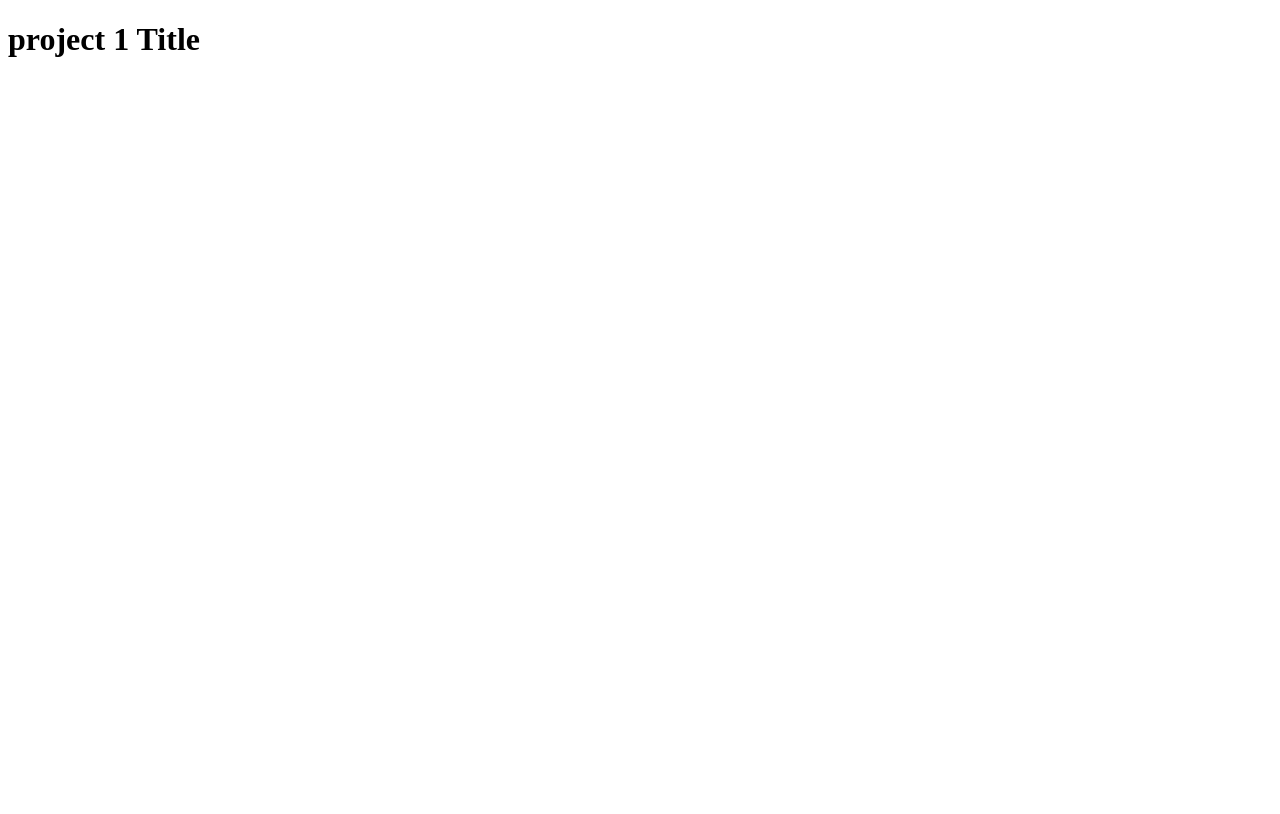
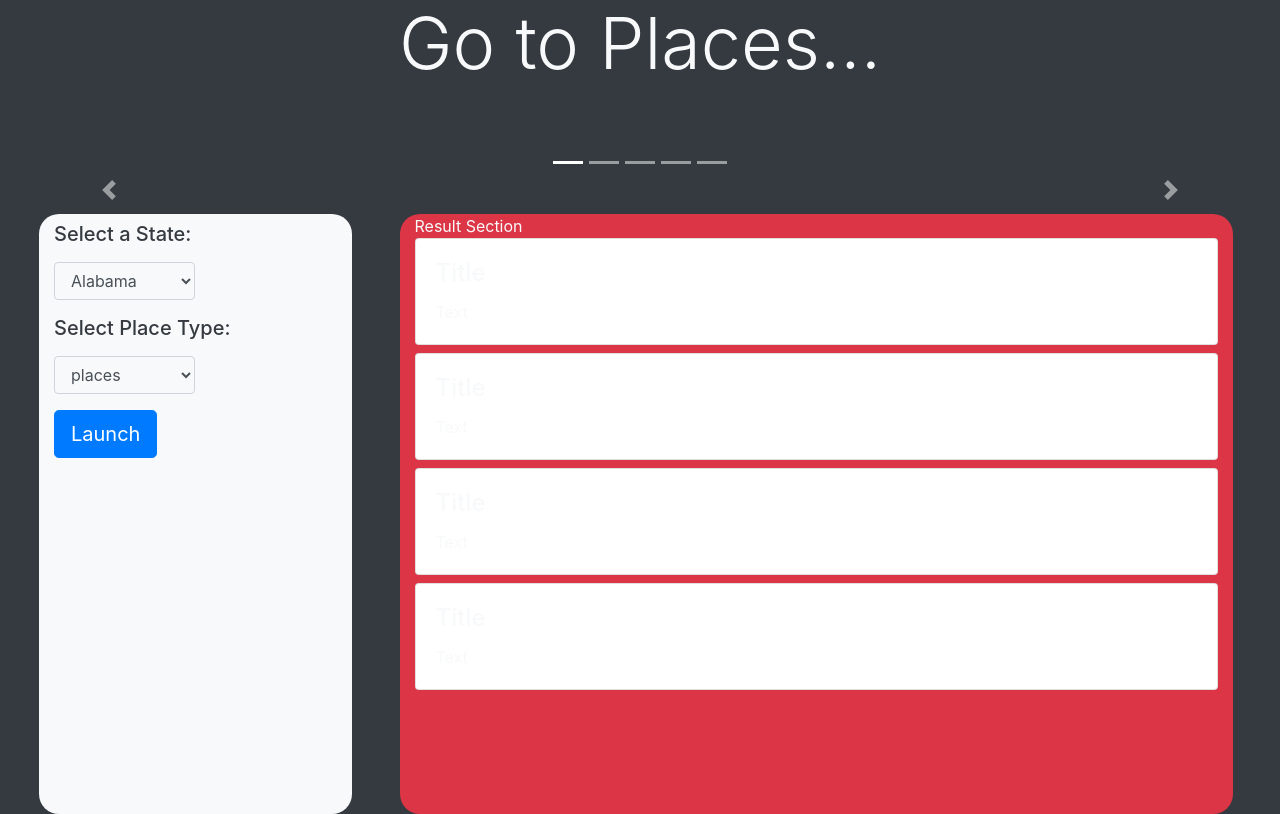
Before and after one commit to samanthalynnes/Project_1_National_Parks, a plain HTML site: page index.html in a window 1280 px wide. Drawn offline with nearby package versions, Linux system fonts and the light colour scheme; no server answers.

Commit message:
created carousel, form section, result section. Added states and place types into the search form

```diff
--- /dev/null
+++ b/assets/javascript/design.js
@@ -0,0 +1,277 @@
+$(document).ready(function() {
+  // set images on carousel
+  //   queryURL =
+  // "https://developer.nps.gov/api/v1/newsreleases?stateCode=&limit=5&q=parks&api_key=rNNmbbVGYhG0JXXavcAsDZoDUxLVy97nKeTT9pyj";
+  api_key = "3cffbd6527cb65b37fddfd66953a8c149200b69d507cfe7340801cfa6a97fa11";
+  queryURL = "https://api.unsplash.com/search/photos?page=1&query=Parks&client_id=" + api_key;
+  $.ajax({
+    type: "GET",
+    url: queryURL
+  }).then(function(response) {
+    console.log(response);
+    // var response_data = response.data;
+    for (var i = 0; i < 5; i++) {
+      var carousel_item_div = $("<div>");
+      carousel_item_div.addClass("carousel-item");
+      carousel_item_div.attr("data-interval", 2000);
+      $(".carousel-item:first-child").addClass("active");
+      var carousel_img = $("<img>");
+      //   var imgSrc = response_data[i].image.url;
+      var imgSrc = response.results[i].urls.regular;
+      console.log(imgSrc);
+      carousel_img.attr("src", imgSrc);
+      carousel_img.attr("alt", "slide no " + (i + 1));
+      carousel_item_div.append(carousel_img);
+      $("#show_img").append(carousel_item_div);
+      //   $("#show_img").append(carousel_img);
+    }
+  });
+});
+// states and places
+
+var states = [
+    {
+        "name": "Alabama",
+        "abbreviation": "AL"
+    },
+    {
+        "name": "Alaska",
+        "abbreviation": "AK"
+    },
+    {
+        "name": "Arizona",
+        "abbreviation": "AZ"
+    },
+    {
+        "name": "Arkansas",
+        "abbreviation": "AR"
+    },
+    {
+        "name": "California",
+        "abbreviation": "CA"
+    },
+    {
+        "name": "Colorado",
+        "abbreviation": "CO"
+    },
+    {
+        "name": "Connecticut",
+        "abbreviation": "CT"
+    },
+    {
+        "name": "Delaware",
+        "abbreviation": "DE"
+    },
+    {
+        "name": "Florida",
+        "abbreviation": "FL"
+    },
+    {
+        "name": "Georgia",
+        "abbreviation": "GA"
+    },
+    {
+        "name": "Hawaii",
+        "abbreviation": "HI"
+    },
+    {
+        "name": "Idaho",
+        "abbreviation": "ID"
+    },
+    {
+        "name": "Illinois",
+        "abbreviation": "IL"
+    },
+    {
+        "name": "Indiana",
+        "abbreviation": "IN"
+    },
+    {
+        "name": "Iowa",
+        "abbreviation": "IA"
+    },
+    {
+        "name": "Kansas",
+        "abbreviation": "KS"
+    },
+    {
+        "name": "Kentucky",
+        "abbreviation": "KY"
+    },
+    {
+        "name": "Louisiana",
+        "abbreviation": "LA"
+    },
+    {
+        "name": "Maine",
+        "abbreviation": "ME"
+    },
+    {
+        "name": "Maryland",
+        "abbreviation": "MD"
+    },
+    {
+        "name": "Massachusetts",
+        "abbreviation": "MA"
+    },
+    {
+        "name": "Michigan",
+        "abbreviation": "MI"
+    },
+    {
+        "name": "Minnesota",
+        "abbreviation": "MN"
+    },
+    {
+        "name": "Mississippi",
+        "abbreviation": "MS"
+    },
+    {
+        "name": "Missouri",
+        "abbreviation": "MO"
+    },
+    {
+        "name": "Montana",
+        "abbreviation": "MT"
+    },
+    {
+        "name": "Nebraska",
+        "abbreviation": "NE"
+    },
+    {
+        "name": "Nevada",
+        "abbreviation": "NV"
+    },
+    {
+        "name": "New Hampshire",
+        "abbreviation": "NH"
+    },
+    {
+        "name": "New Jersey",
+        "abbreviation": "NJ"
+    },
+    {
+        "name": "New Mexico",
+        "abbreviation": "NM"
+    },
+    {
+        "name": "New York",
+        "abbreviation": "NY"
+    },
+    {
+        "name": "North Carolina",
+        "abbreviation": "NC"
+    },
+    {
+        "name": "North Dakota",
+        "abbreviation": "ND"
+    },
+    {
+        "name": "Ohio",
+        "abbreviation": "OH"
+    },
+    {
+        "name": "Oklahoma",
+        "abbreviation": "OK"
+    },
+    {
+        "name": "Oregon",
+        "abbreviation": "OR"
+    },
+    {
+        "name": "Pennsylvania",
+        "abbreviation": "PA"
+    },
+    {
+        "name": "Rhode Island",
+        "abbreviation": "RI"
+    },
+    {
+        "name": "South Carolina",
+        "abbreviation": "SC"
+    },
+    {
+        "name": "South Dakota",
+        "abbreviation": "SD"
+    },
+    {
+        "name": "Tennessee",
+        "abbreviation": "TN"
+    },
+    {
+        "name": "Texas",
+        "abbreviation": "TX"
+    },
+    {
+        "name": "Utah",
+        "abbreviation": "UT"
+    },
+    {
+        "name": "Vermont",
+        "abbreviation": "VT"
+    },
+    {
+        "name": "Virginia",
+        "abbreviation": "VA"
+    },
+    {
+        "name": "Washington",
+        "abbreviation": "WA"
+    },
+    {
+        "name": "West Virginia",
+        "abbreviation": "WV"
+    },
+    {
+        "name": "Wisconsin",
+        "abbreviation": "WI"
+    },
+    {
+        "name": "Wyoming",
+        "abbreviation": "WY"
+    }
+]
+
+for (var i = 0; i < states.length; i++) {
+    var opt = $("<option class= 'stateName'>");
+    opt.html(states[i].name);
+    opt.attr("abbr", states[i].abbreviation);
+    $("#states").append(opt);
+}
+
+var placeType = ["places", "parks"];
+
+for (var j = 0; j < placeType.length; j++) {
+    var opt2 = $("<option class= 'typeOfPlace'>");
+    opt2.text(placeType[j]);
+    $("#placeType").append(opt2);
+}
+
+
+$("#btn").click(function (e) {
+    e.preventDefault();
+    var stateNameAbbr = $("#states :selected").attr("abbr");
+    var stateName = $("#states :selected").val();
+    $("#state_modal").text(stateName);
+
+    var selectedPlace = $("#placeType :selected").val();
+    $("#places_modal").text(selectedPlace);
+
+    // set api
+    var apiKey = "rNNmbbVGYhG0JXXavcAsDZoDUxLVy97nKeTT9pyj";
+    queryURL = "https://developer.nps.gov/api/v1/" + selectedPlace + "?stateCode=" + stateNameAbbr + "&api_key=" + apiKey;
+
+    $.ajax({
+        type: "GET",
+        url: queryURL,
+    }).then(function (response) {
+        console.log(response);
+        var responseData = response.data;
+        for (var k = 0; k < responseData.length; k++) {
+            var d = $("<div class='border m-2 text-dark'>");
+            d.text(responseData[k].fullName);
+            $(".modal-body").append(d);
+        }
+    })
+    $(".modal-body").empty();
+});
--- a/index.html
+++ b/index.html
@@ -1,14 +1,178 @@
 <!DOCTYPE html>
 <html lang="en">
-<head>
-    <meta charset="UTF-8">
-    <meta name="viewport" content="width=device-width, initial-scale=1.0">
-    <meta http-equiv="X-UA-Compatible" content="ie=edge">
-    <title>project 1</title>
-</head>
-<body>
+  <head>
+    <meta charset="UTF-8" />
+    <meta name="viewport" content="width=device-width, initial-scale=1.0" />
+    <meta http-equiv="X-UA-Compatible" content="ie=edge" />
+    <title>Go to Places</title>
+    <!-- Bootstrap link -->
+    <link
+      rel="stylesheet"
+      href="https://maxcdn.bootstrapcdn.com/bootstrap/4.3.1/css/bootstrap.min.css"
+    />
+    <!-- jquery link -->
+    <script
+      src="https://code.jquery.com/jquery-3.4.1.js"
+      integrity="sha256-WpOohJOqMqqyKL9FccASB9O0KwACQJpFTUBLTYOVvVU="
+      crossorigin="anonymous"
+    ></script>
+    <!-- font-awesome link -->
+    <link
+      href="https://stackpath.bootstrapcdn.com/font-awesome/4.7.0/css/font-awesome.min.css"
+      rel="stylesheet"
+      integrity="sha384-wvfXpqpZZVQGK6TAh5PVlGOfQNHSoD2xbE+QkPxCAFlNEevoEH3Sl0sibVcOQVnN"
+      crossorigin="anonymous"
+    />
+    <style>
+      img {
+        width: 500px;
+        height: 400px;
+      }
+      .row {
+        height: 600px;
+      }
+      .col-sm-3,
+      img {
+        border-radius: 20px;
+      }
 
-    <h1>project 1 Title</h1>
+      .col-sm-8 {
+        border-radius: 20px;
+      }
+    </style>
+  </head>
 
-</body>
+  <body class="bg-dark">
+    <div class="container-fluid bg-dark text-light">
+      <div class="jumbotron bg-dark mt-0 pt-0 text-center">
+        <h1 class="display-3">Go to Places...</h1>
+      </div>
+      <!-- adding carousel -->
+      <div id="carouselId" class="carousel slide" data-ride="carousel">
+        <ol class="carousel-indicators">
+          <li data-target="#carouselId" data-slide-to="0" class="active"></li>
+          <li data-target="#carouselId" data-slide-to="1"></li>
+          <li data-target="#carouselId" data-slide-to="2"></li>
+          <li data-target="#carouselId" data-slide-to="3"></li>
+          <li data-target="#carouselId" data-slide-to="4"></li>
+        </ol>
+        <div
+          id="show_img"
+          class="carousel-inner text-center"
+          role="listbox"
+        ></div>
+        <a
+          class="carousel-control-prev"
+          href="#carouselId"
+          role="button"
+          data-slide="prev"
+        >
+          <span class="carousel-control-prev-icon" aria-hidden="true"></span>
+          <span class="sr-only">Previous</span>
+        </a>
+        <a
+          class="carousel-control-next"
+          href="#carouselId"
+          role="button"
+          data-slide="next"
+        >
+          <span class="carousel-control-next-icon" aria-hidden="true"></span>
+          <span class="sr-only">Next</span>
+        </a>
+      </div>
+
+      <div class="row mt-4 mx-auto">
+        <div class="col-sm-3 ml-4 mr-4 bg-light text-dark ">
+          <!-- drop down sections -->
+          <div class="form-group mt-2">
+            <label for="states">
+              <h5>Select a State:</h5>
+            </label>
+            <select
+              class="form-control w-50 bg-light"
+              id="states"
+              name="states"
+            >
+            </select>
+          </div>
+
+          <div class="form-group">
+            <label for="placeType">
+              <h5>Select Place Type: </h5>
+            </label>
+            <select
+              class="form-control w-50 bg-light"
+              name="placeType"
+              id="placeType"
+            >
+            </select>
+          </div>
+            <!-- Button trigger modal -->
+        <button id="btn" type="button" class="btn btn-primary btn-lg" data-toggle="modal" data-target="#modelId">
+            Launch
+        </button>
+        </div>
+        <div class="col-sm-8 ml-4 bg-danger">
+          Result Section
+          <div class="card mb-2">
+            <div class="card-body">
+              <h4 class="card-title">Title</h4>
+              <p class="card-text">Text</p>
+            </div>
+          </div>
+          <div class="card mb-2">
+            <div class="card-body">
+              <h4 class="card-title">Title</h4>
+              <p class="card-text">Text</p>
+            </div>
+          </div>
+          <div class="card mb-2">
+            <div class="card-body">
+              <h4 class="card-title">Title</h4>
+              <p class="card-text">Text</p>
+            </div>
+          </div>
+          <div class="card mb-2">
+            <div class="card-body">
+              <h4 class="card-title">Title</h4>
+              <p class="card-text">Text</p>
+            </div>
+          </div>
+        </div>
+      </div>
+
+<!-- modal display setup -->
+
+
+        <!-- Modal -->
+        <div class="modal fade" id="modelId" tabindex="-1" role="dialog" aria-labelledby="modelTitleId"
+            aria-hidden="true">
+            <div class="modal-dialog modal-xl" role="document">
+                <div class="modal-content">
+                    <div class="modal-body text-dark">
+                        <h3></h3>I want to see <span id="places_modal"></span> in the state of <span
+                            id="state_modal"></span>
+                        </h3>
+                    </div>
+                    <div class="modal-footer">
+                        <button type="button" class="btn btn-secondary" data-dismiss="modal">Close</button>
+                    </div>
+                </div>
+            </div>
+        </div>
+
+    </div>
+
+    <!-- code ends here! -->
+
+    <!-- jQuery library -->
+    <script src="https://ajax.googleapis.com/ajax/libs/jquery/3.4.1/jquery.min.js"></script>
+
+    <!-- Popper JS -->
+    <script src="https://cdnjs.cloudflare.com/ajax/libs/popper.js/1.14.7/umd/popper.min.js"></script>
+
+    <!-- Latest compiled JavaScript -->
+    <script src="https://maxcdn.bootstrapcdn.com/bootstrap/4.3.1/js/bootstrap.min.js"></script>
+    <script src="./assets/javascript/design.js"></script>
+  </body>
 </html>
```
